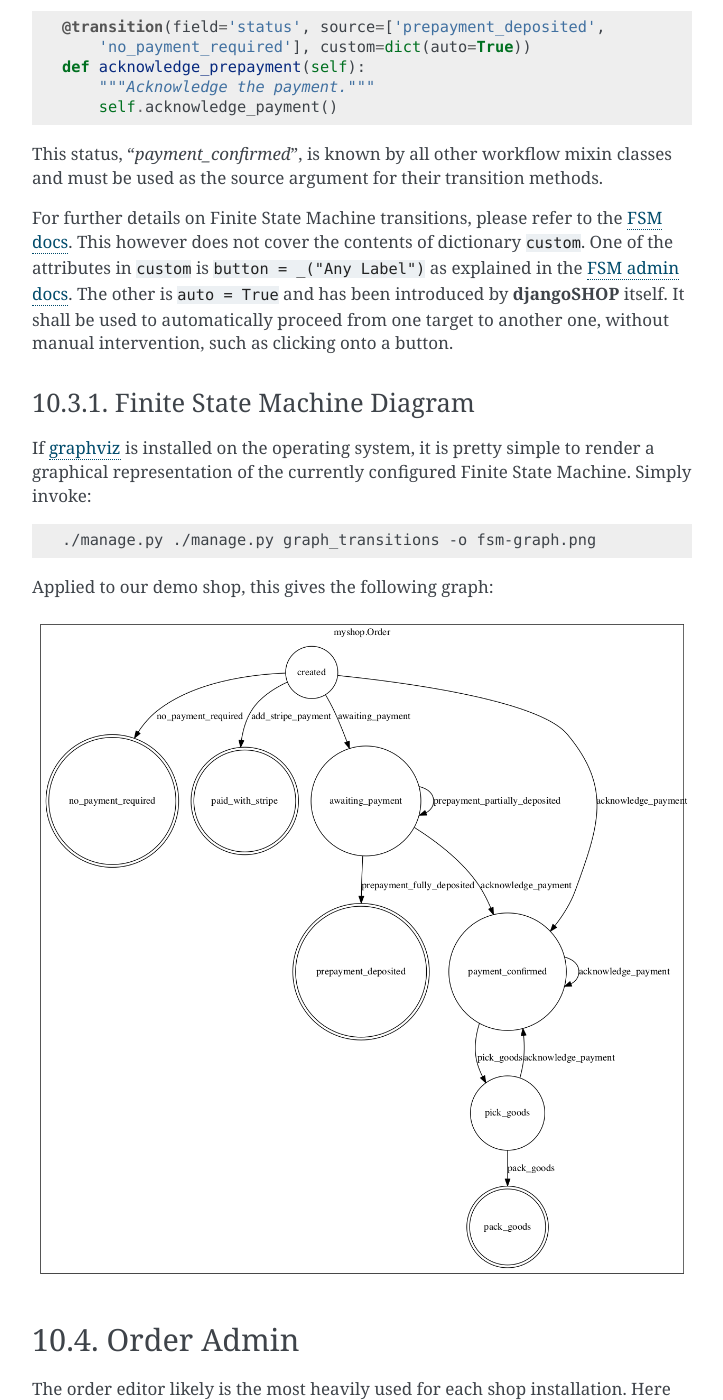
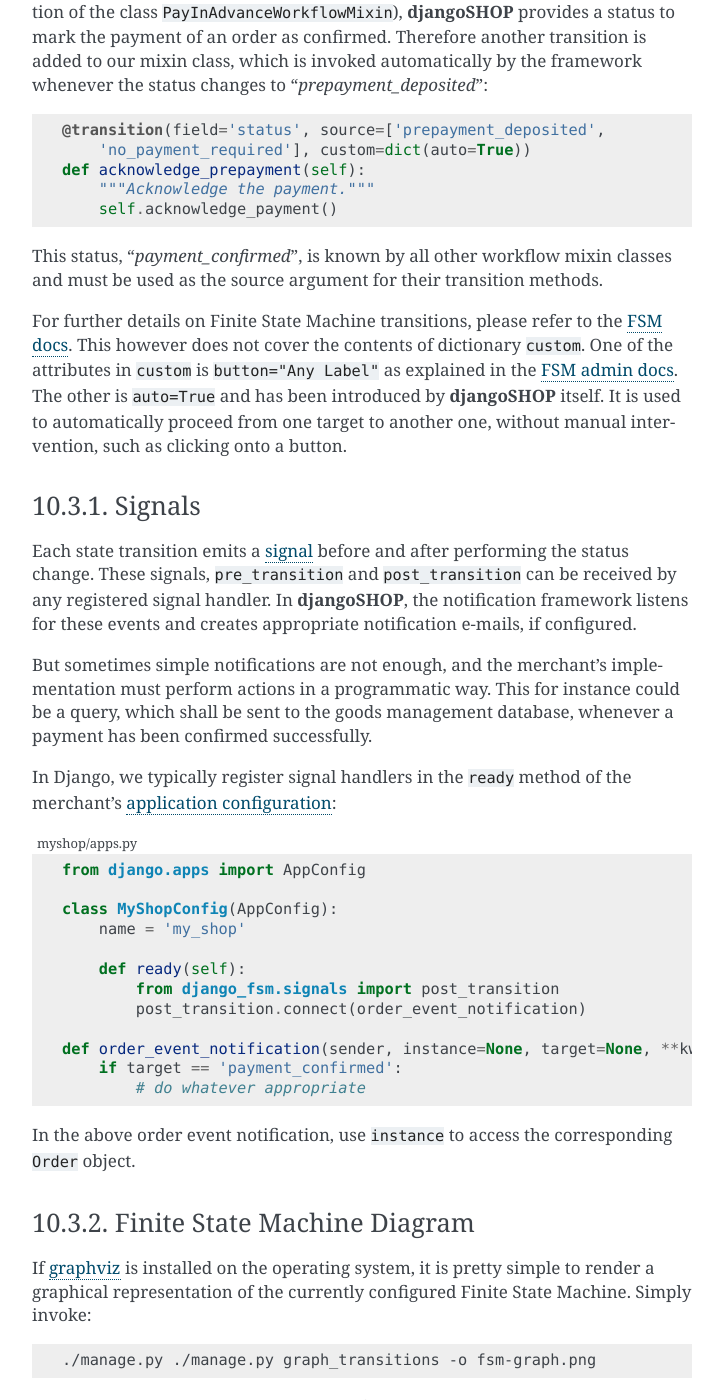
Before and after one commit to joker-softdev/django_shop, a Sphinx documentation site: the page built from docs/reference/order.rst, in a window 1280 px wide and 1400 px high, scrolled down 5450 px. Shown: the whole window, without its empty margins (388-1111 px from the left). Built offline with Sphinx 7.4.7, drawn with Linux system fonts in a browser that asks for light colours; some of the changed text lies outside the part shown.

Commit message:
added more on signals

```diff
--- a/docs/reference/order.rst
+++ b/docs/reference/order.rst
@@ -148,12 +148,18 @@
 possible. These transition further can trigger other events themselves. This prevents to accidently
 perform invalid actions such as fulfilling orders, which haven't been paid yet.
 
-In class ``Order`` there is an attribute ``status`` which is of type ``FSMField``. In practice this
-is a char-field, which can hold preconfigured states, but which can't be changed by program code.
-Instead, by calling specially decorated class methods, this state changes from one or more allowed
-source states into one predefined target state. An incomplete example:
+In class :class:`shop.models.order.BaseOrder` contains an attribute ``status`` which is of type
+``FSMField``. In practice this is a char-field, which can hold preconfigured states, but which
+*can not* be changed by program code. Instead, by calling specially decorated class methods, this
+state then changes from one or more allowed source states into one predefined target state. We
+denote this as a *state transition*.
+
+An incomplete example:
 
 .. code-block:: python
+
+	class Order(models.Model):
+	    # other attributes
 
 	    @transition(field=status, source='new', target='created')
 	    def populate_from_cart(self, cart, request):
@@ -236,9 +242,44 @@
 
 For further details on Finite State Machine transitions, please refer to the `FSM docs`_. This
 however does not cover the contents of dictionary ``custom``. One of the attributes in ``custom``
-is ``button = _("Any Label")`` as explained in the `FSM admin docs`_. The other is ``auto = True``
-and has been introduced by **djangoSHOP** itself. It shall be used to automatically proceed from
+is ``button="Any Label"`` as explained in the `FSM admin docs`_. The other is ``auto=True``
+and has been introduced by **djangoSHOP** itself. It is used to automatically proceed from
 one target to another one, without manual intervention, such as clicking onto a button.
+
+
+Signals
+-------
+
+Each state transition emits a signal_ before and after performing the status change. These signals,
+``pre_transition`` and ``post_transition`` can be received by any registered signal handler. In
+**djangoSHOP**, the notification framework listens for these events and creates appropriate
+notification e-mails, if configured.
+
+But sometimes simple notifications are not enough, and the merchant's implementation must perform
+actions in a programmatic way. This for instance could be a query, which shall be sent to the goods
+management database, whenever a payment has been confirmed successfully.
+
+In Django, we typically register signal handlers in the ``ready`` method of the merchant's
+`application configuration`_:
+
+.. code-block:: python
+	:caption: myshop/apps.py
+
+	from django.apps import AppConfig
+
+	class MyShopConfig(AppConfig):
+	    name = 'my_shop'
+
+	    def ready(self):
+	        from django_fsm.signals import post_transition
+	        post_transition.connect(order_event_notification)
+
+	def order_event_notification(sender, instance=None, target=None, **kwargs):
+	    if target == 'payment_confirmed':
+	        # do whatever appropriate
+
+In the above order event notification, use ``instance`` to access the corresponding ``Order``
+object.
 
 
 Finite State Machine Diagram
@@ -310,3 +351,5 @@
 .. _graphviz: http://www.graphviz.org/
 .. _FSM docs: https://github.com/kmmbvnr/django-fsm
 .. _FSM admin docs: https://github.com/gadventures/django-fsm-admin
+.. _signal: https://docs.djangoproject.com/en/stable/topics/signals/
+.. _application configuration: https://docs.djangoproject.com/en/1.9/ref/applications/#application-configuration
```
Also changed, not shown: other parts of docs/reference/order.rst (+1 -1 lines).
